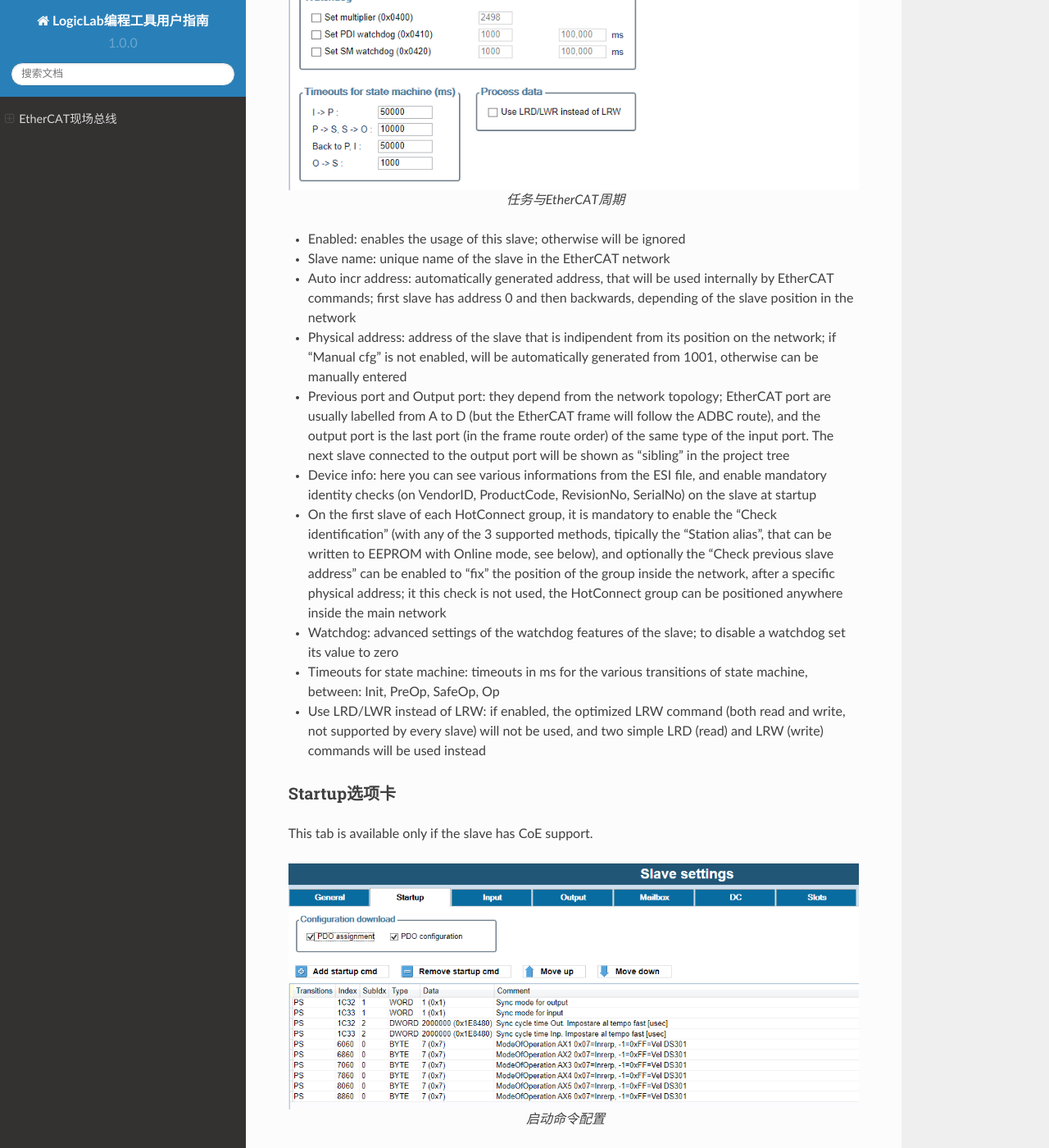
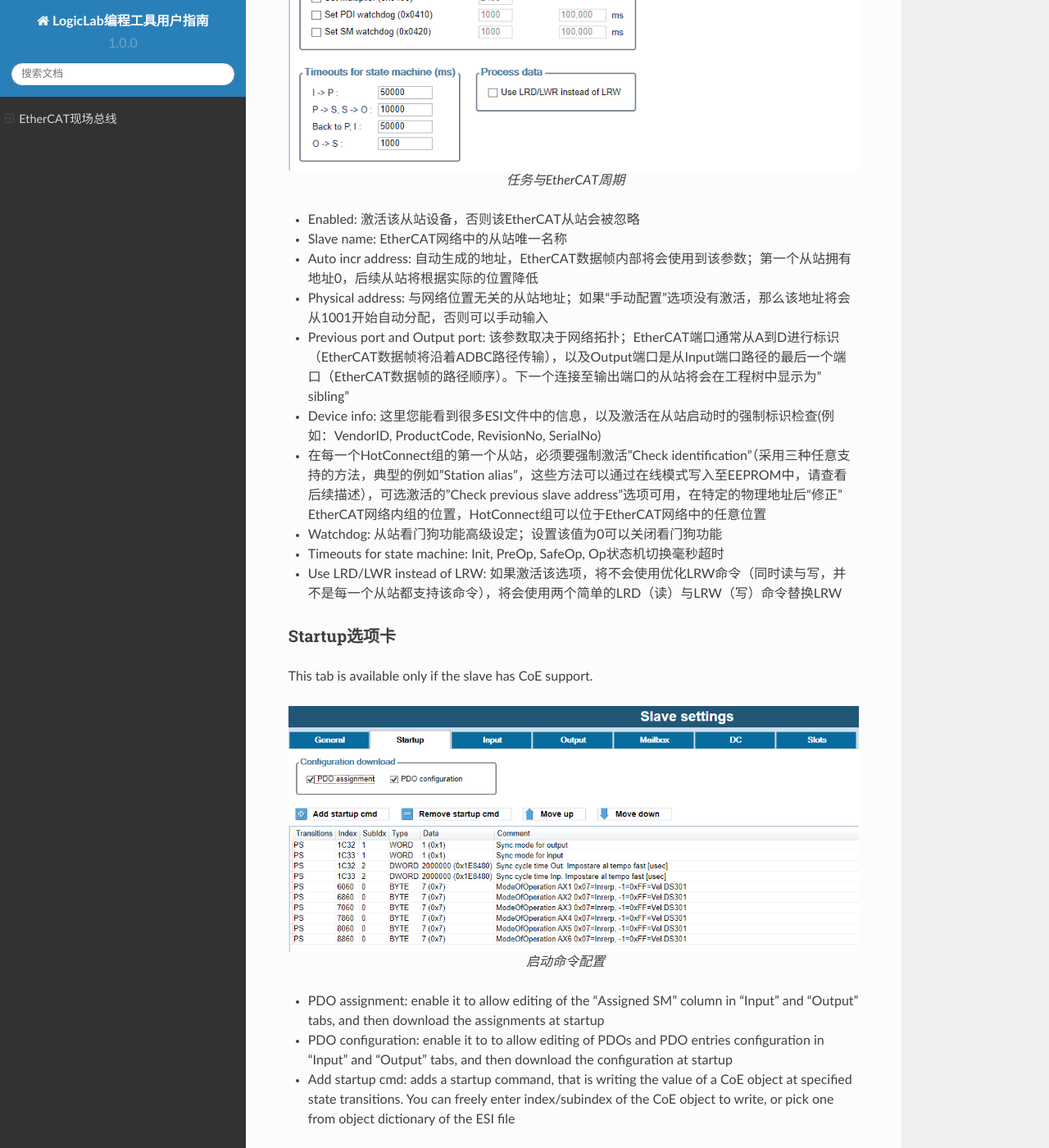
Before and after one commit to nxtrol/logiclab-quickstart, a Sphinx documentation site: the page built from docs/source/logiclab/logiclab-fieldbus-ethercat.rst, in a window 1280 px wide and 1400 px high, scrolled down 7041 px. Shown: the whole window at 82% size. Built offline with Sphinx 7.4.7 and the Read the Docs theme 2.0.0, drawn with Linux system fonts in a browser that asks for light colours; pages that are not in the unit, such as notebooks, are missing from menus; some of the changed text lies outside the part shown.

Commit message:
更新EtherCAT描述

```diff
--- a/docs/source/logiclab/logiclab-fieldbus-ethercat.rst
+++ b/docs/source/logiclab/logiclab-fieldbus-ethercat.rst
@@ -35,12 +35,11 @@ EtherCAT主站与从站同时都包含状态机用于定义在启动以及运行
 
 一个ESC包含多个同步管理器SM(Sync Managers)，同步管理器是用于管理过程数据一致性以及内部通过邮箱处理非周期性命令的单元。PDOs需要分配到SM上来进行数据交换；ESI同时也包括现场总线内存管理单元FMMU (Fieldbus Memory Management Unit)，它是内存映射至过程数据逻辑地址区域的单元，同时一个EEPROM用于存储从站设置。
 
-EtherCAT协议同时也定义了很多用于通讯的子协议与设备规约，常见的协议如下：
+EtherCAT协议同时也定义了很多用于通讯的子协议与设备规约，目前支持的常见的协议与规约如下：
 * CoE: CANopen over EtherCAT。基于EtherCAT协议的CANopen通讯规约
 * EoE: Ethernet over EtherCAT。基于EtherCAT协议以太网通讯
 * FoE: File access over EtherCAT。基于EtherCAT协议的文件访问
 * SoE: Sercos over EtherCAT。基于EtherCAT协议的Sercos通讯规约
-* FSoE: Safety over EtherCAT。基于EtherCAT协议的安全通讯规约
 
 
 快速入门
@@ -183,17 +182,16 @@ Right-clicking the slave on the tree also shows additional commands, like "Copy"
    任务与EtherCAT周期
 
 
-* Enabled: enables the usage of this slave; otherwise will be ignored
-* Slave name: unique name of the slave in the EtherCAT network
-* Auto incr address: automatically generated address, that will be used internally by EtherCAT commands; first slave has address 0 and then backwards, depending of the slave position in the network
-* Physical address: address of the slave that is indipendent from its position on the network; if "Manual cfg" is not enabled, will be automatically generated from 1001, otherwise can be manually entered
-* Previous port and Output port: they depend from the network topology; EtherCAT port are usually labelled from A to D (but the EtherCAT frame will follow the ADBC route), and the output port is the last port (in the frame route order) of the same type of the input port. The next slave connected to the output port will be shown as "sibling" in the project tree
-* Device info: here you can see various informations from the ESI file, and enable mandatory identity checks (on VendorID, ProductCode, RevisionNo, SerialNo) on the slave at startup
-* On the first slave of each HotConnect group, it is mandatory to enable the "Check identification" (with any of the 3 supported methods, tipically the "Station alias", that can be written to EEPROM with Online mode, see below), and optionally the "Check previous slave address" can be enabled to "fix" the position of the group inside the network, after a specific physical address; it this check is not used, the HotConnect group can be positioned anywhere inside the main network
-* Watchdog: advanced settings of the watchdog features of the slave; to disable a watchdog set its value to zero
-* Timeouts for state machine: timeouts in ms for the various transitions of state machine, between: Init, PreOp, SafeOp, Op
-* Use LRD/LWR instead of LRW: if enabled, the optimized LRW command (both read and write, not supported by every slave) will not be used, and two simple LRD (read) and LRW (write) commands will be used instead
-
+* Enabled: 激活该从站设备，否则该EtherCAT从站会被忽略
+* Slave name: EtherCAT网络中的从站唯一名称
+* Auto incr address: 自动生成的地址，EtherCAT数据帧内部将会使用到该参数；第一个从站拥有地址0，后续从站将根据实际的位置降低
+* Physical address: 与网络位置无关的从站地址；如果“手动配置”选项没有激活，那么该地址将会从1001开始自动分配，否则可以手动输入
+* Previous port and Output port: 该参数取决于网络拓扑；EtherCAT端口通常从A到D进行标识（EtherCAT数据帧将沿着ADBC路径传输），以及Output端口是从Input端口路径的最后一个端口（EtherCAT数据帧的路径顺序）。下一个连接至输出端口的从站将会在工程树中显示为”sibling”
+* Device info: 这里您能看到很多ESI文件中的信息，以及激活在从站启动时的强制标识检查(例如：VendorID, ProductCode, RevisionNo, SerialNo)
+* 在每一个HotConnect组的第一个从站，必须要强制激活"Check identification"（采用三种任意支持的方法，典型的例如”Station alias”，这些方法可以通过在线模式写入至EEPROM中，请查看后续描述），可选激活的"Check previous slave address"选项可用，在特定的物理地址后“修正”EtherCAT网络内组的位置，HotConnect组可以位于EtherCAT网络中的任意位置
+* Watchdog: 从站看门狗功能高级设定；设置该值为0可以关闭看门狗功能
+* Timeouts for state machine: Init, PreOp, SafeOp, Op状态机切换毫秒超时
+* Use LRD/LWR instead of LRW: 如果激活该选项，将不会使用优化LRW命令（同时读与写，并不是每一个从站都支持该命令），将会使用两个简单的LRD（读）与LRW（写）命令替换LRW
 
 Startup选项卡
 ^^^^^^^^^^^^^^
```
